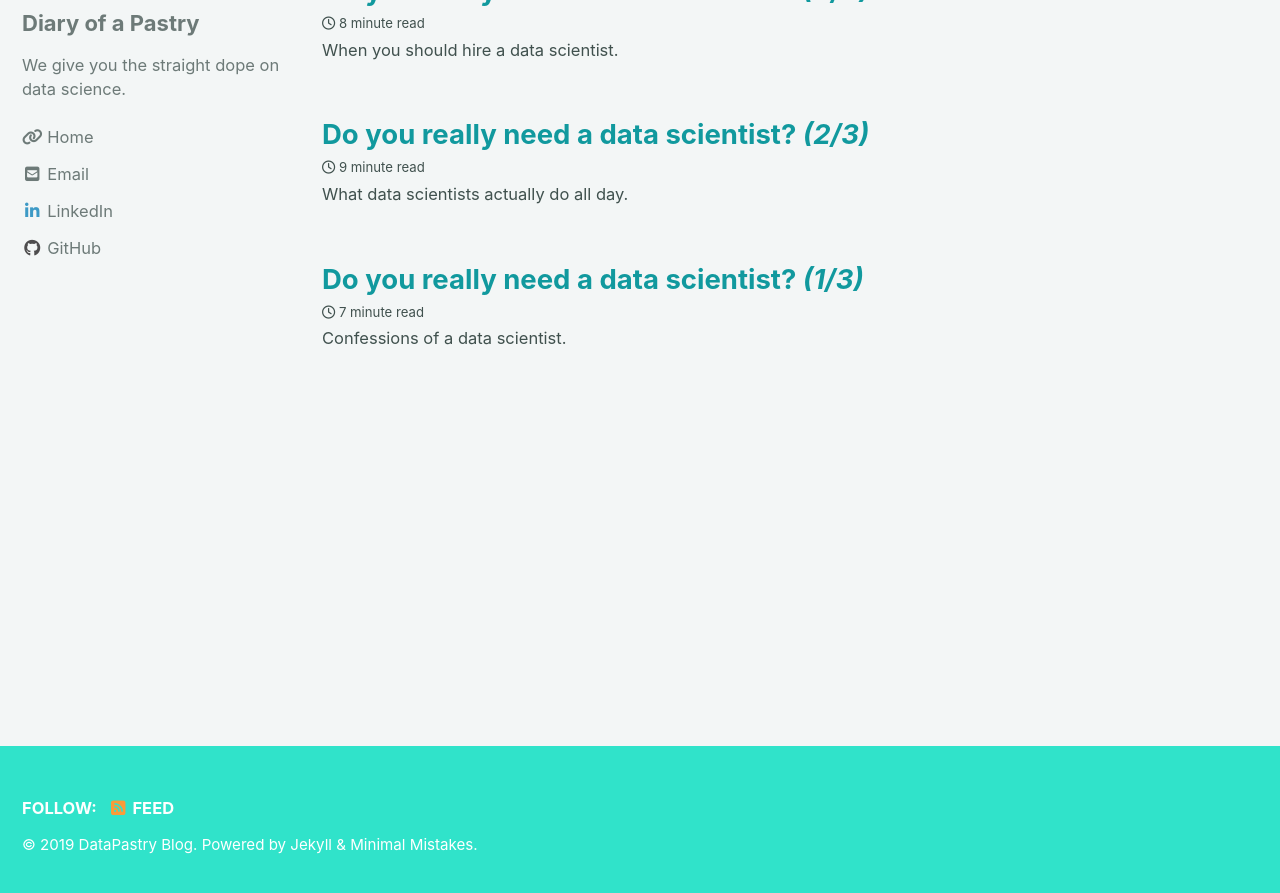
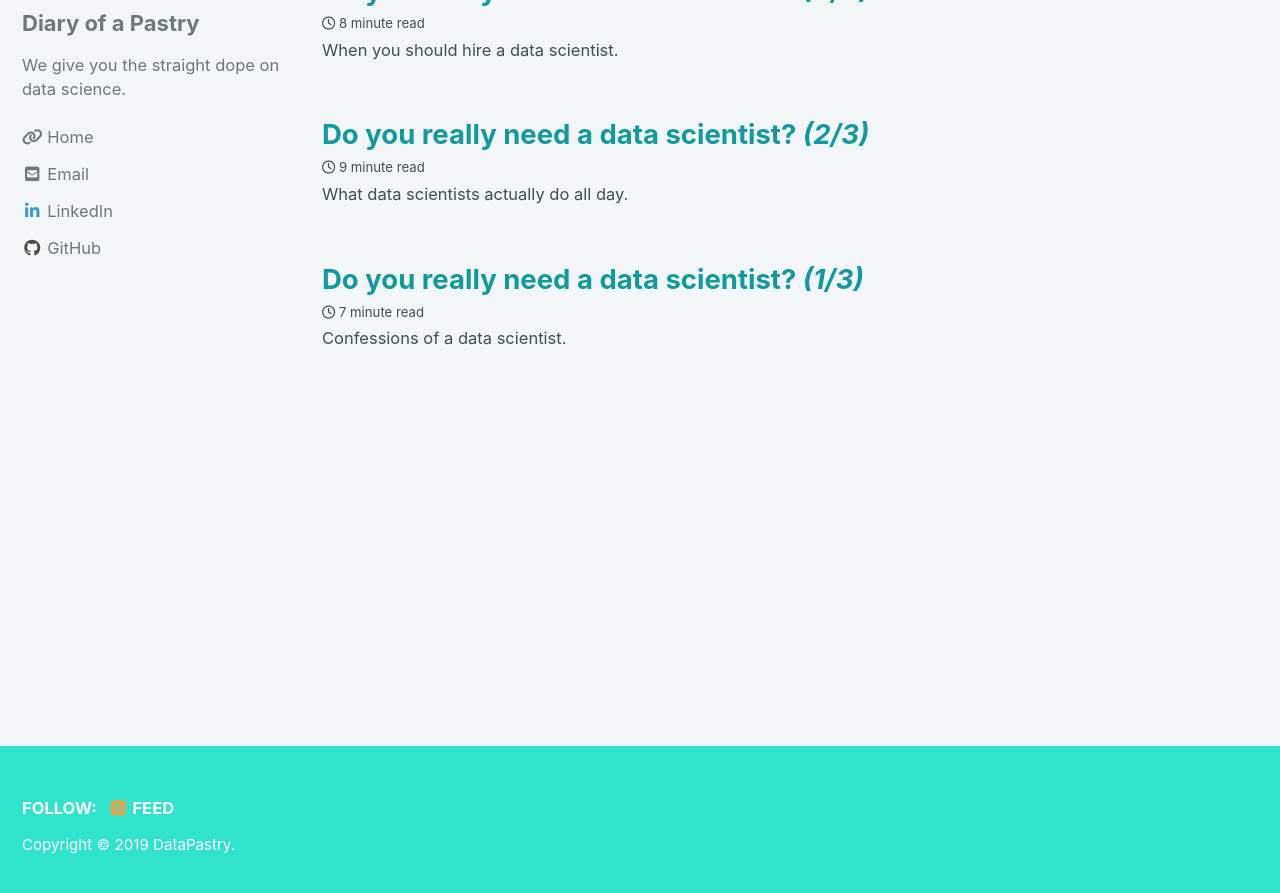
Before and after one commit to datapastry/datapastry.github.io, a Jekyll site: the page built from index.html, in a window 1280 px wide and 900 px high, scrolled down 231 px. Shown: the top 893 px of the window. Built offline with Jekyll 4.4.1, drawn with Linux system fonts in a browser that asks for light colours; cached includes are drawn as plain includes; nearby versions of some CDN libraries; the list of posts is cut into pages by our own code.

Commit message:
Fix copyright notice

```diff
--- a/_config.yml
+++ b/_config.yml
@@ -19,7 +19,7 @@ locale                   : "en-US"
 title                    : "DataPastry Blog"
 title_separator          : "-"
 subtitle                 : "Data science done right."
-name                     : "DataPastry Blog"
+name                     : "DataPastry"
 description              : "DataPastry blog. We explain how to do data science correctly without the hot air."
 url                      : "https://datapastry.com"
 baseurl                  : "/blog"
--- a/_includes/footer.html
+++ b/_includes/footer.html
@@ -16,4 +16,4 @@
   </ul>
 </div>
 
-<div class="page__footer-copyright">&copy; {{ site.time | date: '%Y' }} {{ site.name | default: site.title }}. {{ site.data.ui-text[site.locale].powered_by | default: "Powered by" }} <a href="https://jekyllrb.com" rel="nofollow">Jekyll</a> &amp; <a href="https://mademistakes.com/work/minimal-mistakes-jekyll-theme/" rel="nofollow">Minimal Mistakes</a>.</div>
+<div class="page__footer-copyright">Copyright &copy; {{ site.time | date: '%Y' }} {{ site.name | default: site.title }}.</div>
```
